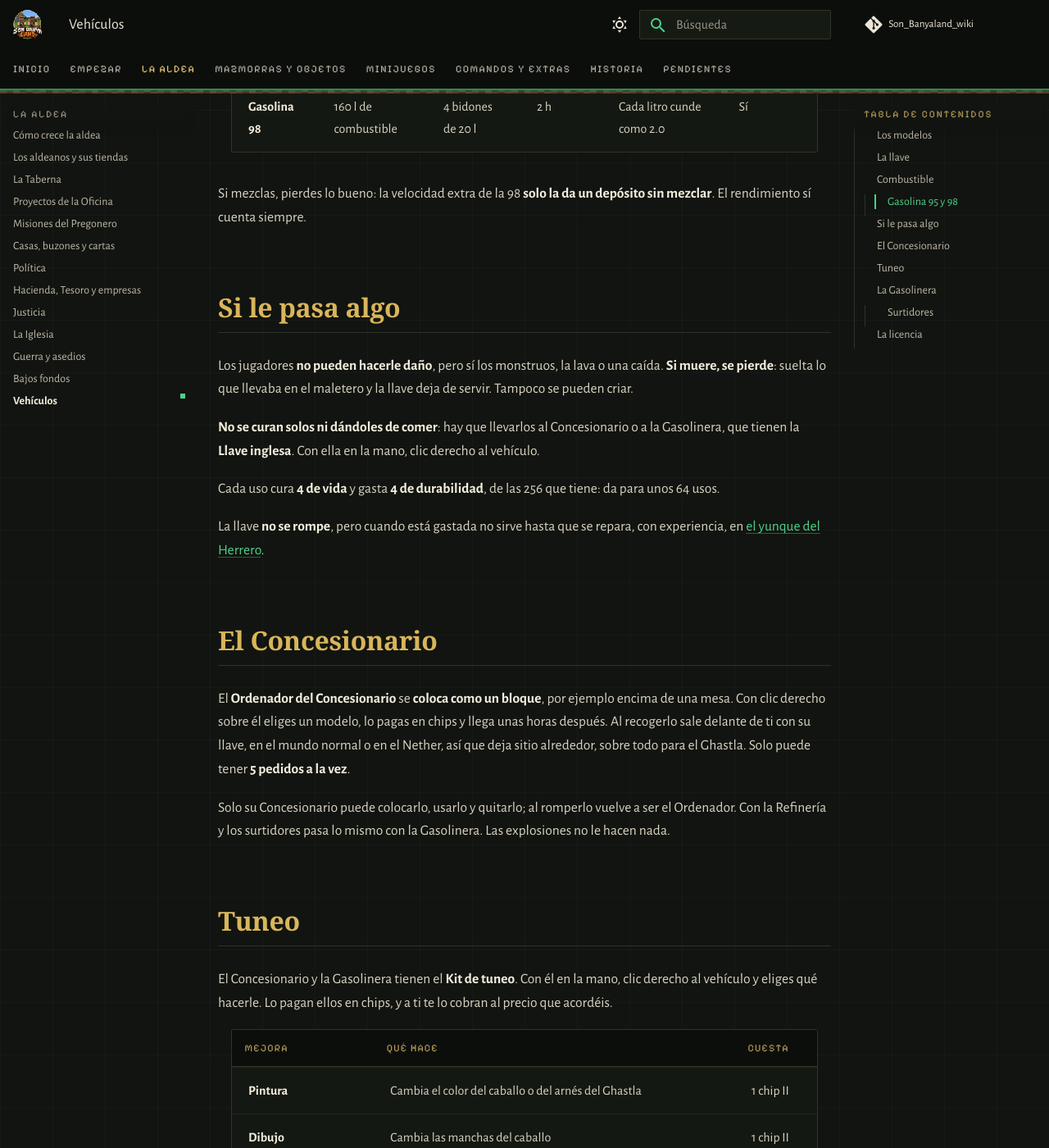
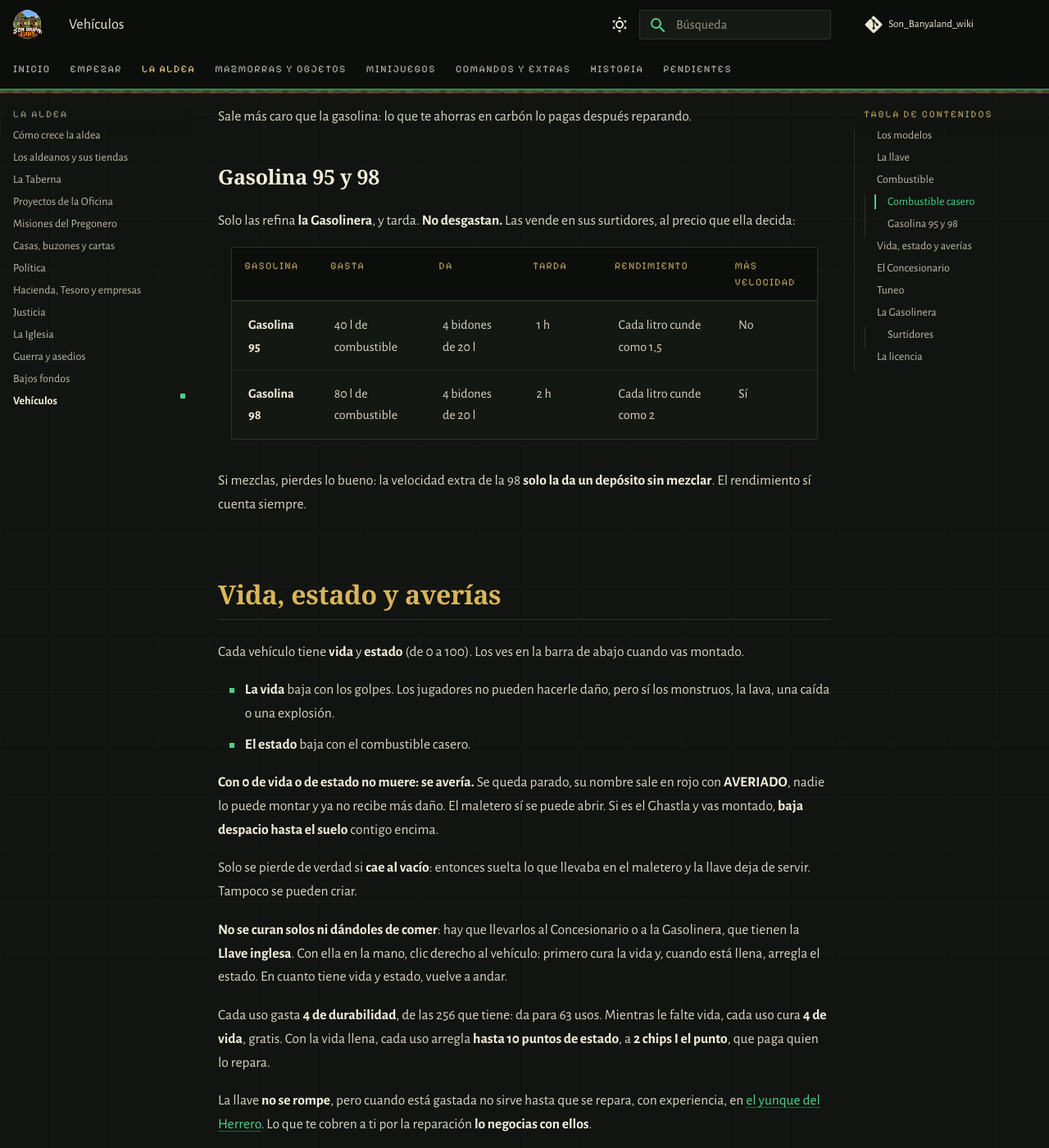
Before and after one commit to PigPilgrim/Son_Banyaland_wiki, an MkDocs documentation site: the page built from docs/vehiculos.md, in a window 1280 px wide and 1400 px high, scrolled down 2660 px. Shown: the whole window at 82% size. Built offline with MkDocs 1.6.1 and Material for MkDocs 9.7.7, drawn with Linux system fonts in a browser that asks for light colours; some web fonts are replaced; comment, search, counter and statistics services are not loaded; some of the changed text lies outside the part shown.

Commit message:
Vehículos: combustible casero que desgasta, estado y averías, asedio por zonas, llave para repostar, surtidores cerrados y lo que se le debe al antiguo dueño
Co-Authored-By: Claude Opus 5.5 <noreply@anthropic.com>

```diff
--- a/docs/_generado/combustibles.md
+++ b/docs/_generado/combustibles.md
@@ -1,9 +1,8 @@
-| Combustible | Da |
-|---|---|
-| Cubo de lava | 100 l |
-| Bloque de carbón | 80 l |
-| Bloque de algas secas | 20 l |
-| Vara de blaze | 12 l |
-| Carbón | 8 l |
-| Carbón vegetal | 8 l |
-| Cualquier otra cosa que arda en un horno (tablones, troncos...) | 1.5 l |
+| Combustible | Da | Le quita de estado |
+|---|---|---|
+| Cubo de lava | 8 l | 2 puntos |
+| Bloque de carbón | 40 l | 10 puntos |
+| Bloque de algas secas | 10 l | 2,5 puntos |
+| Vara de blaze | 6 l | 1,5 puntos |
+| Carbón | 4 l | 1 punto |
+| Carbón vegetal | 4 l | 1 punto |
--- a/docs/_generado/gasolinas.md
+++ b/docs/_generado/gasolinas.md
@@ -1,4 +1,4 @@
 | Gasolina | Gasta | Da | Tarda | Rendimiento | Más velocidad |
 |---|---|---|---|---|---|
-| **Gasolina 95** | 80 l de combustible | 4 bidones de 20 l | 1 h | Cada litro cunde como 1.5 | No |
-| **Gasolina 98** | 160 l de combustible | 4 bidones de 20 l | 2 h | Cada litro cunde como 2.0 | Sí |
+| **Gasolina 95** | 40 l de combustible | 4 bidones de 20 l | 1 h | Cada litro cunde como 1,5 | No |
+| **Gasolina 98** | 80 l de combustible | 4 bidones de 20 l | 2 h | Cada litro cunde como 2 | Sí |
--- a/docs/_generado/llave_inglesa.md
+++ b/docs/_generado/llave_inglesa.md
@@ -1 +1 @@
-Cada uso cura **4 de vida** y gasta **4 de durabilidad**, de las 256 que tiene: da para unos 64 usos.
+Cada uso gasta **4 de durabilidad**, de las 256 que tiene: da para 63 usos. Mientras le falte vida, cada uso cura **4 de vida**, gratis. Con la vida llena, cada uso arregla **hasta 10 puntos de estado**, a **2 chips I el punto**, que paga quien lo repara.
--- a/docs/_generado/vehiculos.md
+++ b/docs/_generado/vehiculos.md
@@ -1,8 +1,8 @@
 | Modelo | Animal | Vida | Velocidad | Depósito | Gasta cada 100 bloques | Maletero | Le cuesta al concesionario | Tarda en llegar |
 |---|---|---|---|---|---|---|---|---|
-| **Burro Transit** | Burro | 30 | 0.36 | 100 l | 1 l | 27 huecos | 2 chips II | 6 h |
-| **BlockMW** | Caballo | 30 | 0.4 | 80 l | 1.5 l | 18 huecos | 6 chips II | 12 h |
-| **Reston Martin** | Caballo | 24 | 0.45 | 80 l | 2 l | 9 huecos | 8 chips II | 12 h |
-| **Minerari** | Caballo | 20 | 0.52 | 60 l | 2.5 l | No tiene | 16 chips II | 24 h |
-| **Blockatti** | Caballo | 20 | 0.6 | 50 l | 3 l | No tiene | 24 chips II | 24 h |
-| **Ghastla** | Happy ghast (vuela) | 40 | 0.12 | 120 l | 3 l | 18 huecos | 32 chips II | 24 h |
+| **Burro Transit** | Burro | 30 | 0,36 | 100 l | 1 l | 27 huecos | 2 chips II | 6 h |
+| **BlockMW** | Caballo | 30 | 0,4 | 80 l | 1,5 l | 18 huecos | 6 chips II | 12 h |
+| **Reston Martin** | Caballo | 24 | 0,45 | 80 l | 2 l | 9 huecos | 8 chips II | 12 h |
+| **Minerari** | Caballo | 20 | 0,52 | 60 l | 2,5 l | No tiene | 16 chips II | 24 h |
+| **Blockatti** | Caballo | 20 | 0,6 | 50 l | 3 l | No tiene | 24 chips II | 24 h |
+| **Ghastla** | Happy ghast (vuela) | 40 | 0,12 | 120 l | 3 l | 18 huecos | 32 chips II | 24 h |
--- a/docs/guerra.md
+++ b/docs/guerra.md
@@ -72,6 +72,9 @@ Es **gratis**. Se avisa a los vecinos de las dos aldeas, y desde ese momento:
    y no se mueve. La barra de arriba enseña el % de conquista y el tiempo que queda.
 5. **Si la conquista llega al 100 %, ganan los atacantes.** Si se acaba el tiempo antes, ganan los defensores.
 
+Mientras dura, **en la zona de la aldea atacada no se puede volar** con el Ghastla de los [vehículos](vehiculos.md):
+quien entre volando baja despacio hasta el suelo.
+
 Quien gana se lleva **10 puntos** y **el 10 % del Tesoro** de la otra aldea (de cada moneda).
 
 !!! tip "Para defender basta con estar"
--- a/docs/vehiculos.md
+++ b/docs/vehiculos.md
@@ -14,7 +14,10 @@ Concesionario** y **una Gasolinera**, que reparte **el Alcalde**, y cada uno es
 
 La velocidad se lee así: un caballo normal va de 0,11 a 0,34 y un burro o una mula, a 0,175, así que **todos los
 modelos corren más que cualquier animal normal**. El Ghastla vuela y se mide aparte: un happy ghast normal va a 0,05.
-**Durante un asedio no puede volar.**
+
+**Cuando nadie lo monta, se queda quieto**: no se va paseando. Y **en la zona de una aldea que está sufriendo un
+[asedio](guerra.md#el-asedio-entre-aldeas) no se puede volar**: si entras volando, el Ghastla baja despacio y te deja
+en el suelo. En el resto del mundo se vuela con normalidad.
 
 El precio de la tabla es lo que **le cuesta al Concesionario** pedirlo a fábrica, y se paga con chips de cualquier nivel:
 si das de más, te devuelve el cambio. Lo que pagas tú **lo negocias con él**.
@@ -25,41 +28,61 @@ si das de más, te devuelve el cambio. Lo que pagas tú **lo negocias con él**.
 
 - **Clic derecho al vehículo**, con la llave en el inventario: montar.
 - **Agachado y clic derecho**: abrir el maletero.
-- **Clic derecho con la llave en la mano**: te dice dónde está.
+- **Clic derecho con la llave en la mano**: te dice dónde está, su vida, su estado y su combustible.
 
-Sin la llave no se puede montar ni abrir el maletero.
+Sin la llave no se puede montar, ni abrir el maletero, ni repostar.
+
+!!! tip "Antes de comprar, mira la llave"
+    La llave dice **el modelo y la matrícula** del vehículo, y **no se puede renombrar en el yunque** (los bidones
+    tampoco). Si alguien te enseña una llave sin esa descripción, no es de un vehículo.
 
 ## Combustible
 
 Mientras te mueves gasta, y **sin combustible anda muy despacio**. Para repostar, **haz clic derecho al vehículo con el
-combustible en la mano**. Puede hacerlo cualquiera, también sin llave. Cada vehículo sale de fábrica con un cuarto de
-depósito.
+combustible en la mano y su llave en el inventario**. Cada vehículo sale de fábrica con un cuarto de depósito.
 
-**Vale todo lo que arda en un horno:**
+### Combustible casero
+
+Solo sirve lo de esta tabla (nada de tablones, palos ni troncos). Es **de mala calidad**: cada vez que lo echas,
+**le quita estado al vehículo**, y arreglarlo cuesta chips.
 
 --8<-- "_generado/combustibles.md"
 
+Sale más caro que la gasolina: lo que te ahorras en carbón lo pagas después reparando.
+
 ### Gasolina 95 y 98
 
-Solo las refina **la Gasolinera**, y tarda. Se venden en bidones, al precio que ella decida:
+Solo las refina **la Gasolinera**, y tarda. **No desgastan.** Las vende en sus surtidores, al precio que ella decida:
 
 --8<-- "_generado/gasolinas.md"
 
 Si mezclas, pierdes lo bueno: la velocidad extra de la 98 **solo la da un depósito sin mezclar**. El rendimiento sí
 cuenta siempre.
 
-## Si le pasa algo
+## Vida, estado y averías
 
-Los jugadores **no pueden hacerle daño**, pero sí los monstruos, la lava o una caída. **Si muere, se pierde**: suelta lo
-que llevaba en el maletero y la llave deja de servir. Tampoco se pueden criar.
+Cada vehículo tiene **vida** y **estado** (de 0 a 100). Los ves en la barra de abajo cuando vas montado.
+
+- **La vida** baja con los golpes. Los jugadores no pueden hacerle daño, pero sí los monstruos, la lava, una caída o
+  una explosión.
+- **El estado** baja con el combustible casero.
+
+**Con 0 de vida o de estado no muere: se avería.** Se queda parado, su nombre sale en rojo con **AVERIADO**, nadie lo
+puede montar y ya no recibe más daño. El maletero sí se puede abrir. Si es el Ghastla y vas montado, **baja despacio
+hasta el suelo** contigo encima.
+
+Solo se pierde de verdad si **cae al vacío**: entonces suelta lo que llevaba en el maletero y la llave deja de servir.
+Tampoco se pueden criar.
 
 **No se curan solos ni dándoles de comer**: hay que llevarlos al Concesionario o a la Gasolinera, que tienen la
-**Llave inglesa**. Con ella en la mano, clic derecho al vehículo.
+**Llave inglesa**. Con ella en la mano, clic derecho al vehículo: primero cura la vida y, cuando está llena, arregla el
+estado. En cuanto tiene vida y estado, vuelve a andar.
 
 --8<-- "_generado/llave_inglesa.md"
 
 La llave **no se rompe**, pero cuando está gastada no sirve hasta que se repara, con experiencia, en
-[el yunque del Herrero](aldeanos.md#reparar-con-experiencia).
+[el yunque del Herrero](aldeanos.md#reparar-con-experiencia). Lo que te cobren a ti por la reparación **lo negocias
+con ellos**.
 
 ## El Concesionario
 
@@ -75,6 +98,9 @@ surtidores pasa lo mismo con la Gasolinera. Las explosiones no le hacen nada.
 
 El Concesionario y la Gasolinera tienen el **Kit de tuneo**. Con él en la mano, clic derecho al vehículo y eliges qué
 hacerle. Lo pagan ellos en chips, y a ti te lo cobran al precio que acordéis.
+
+Las armaduras de **hierro, diamante y netherita** solo se pueden poner cuando ha llegado su edad, como las de los
+jugadores. Las de cobre y oro, siempre.
 
 --8<-- "_generado/tuneo.md"
 
@@ -92,9 +118,12 @@ En la Refinería se **encargan los surtidores**, y cada uno cuesta más que el a
 
 - **La Gasolinera** lo coloca donde quiera, lo carga con sus bidones y pone el precio de cada uno. Lo cobrado se queda en el
   surtidor hasta que lo recoge.
-- **Para repostar**, acerca el vehículo a 8 bloques o menos, haz clic derecho al surtidor y elige la gasolina. Se paga en
-  chips, y puede hacerlo cualquiera, también sin llave.
+- **Para repostar**, ve montado o acerca tu vehículo a 8 bloques o menos, haz clic derecho al surtidor y elige la
+  gasolina. **Hace falta llevar su llave.** Se paga en chips.
+- **Pagas el precio que ves al abrir el menú.** Si la Gasolinera lo cambia mientras lo tienes abierto, no se te cobra
+  nada y te enseña el nuevo.
 - Encima del surtidor hay un letrero con los precios y lo que queda.
+- **Si la aldea se queda sin Gasolinera, sus surtidores cierran** hasta que haya otra, que se los queda vacíos.
 
 ## La licencia
 
@@ -105,4 +134,12 @@ En la Refinería se **encargan los surtidores**, y cada uno cuesta más que el a
    Su nombre sale en el cartel del Funcionario.
 
 Si cierras la empresa, o el Alcalde te la quita, pierdes la licencia. Cuando te la quita él, la empresa sigue con su caja,
-pero pasa a ser de tipo *Otro*. Los pedidos y las tandas a medias se quedan para quien la lleve después.
+pero pasa a ser de tipo *Otro*.
+
+**Lo que era tuyo no se lo queda el siguiente:**
+
+- El dinero cobrado en los surtidores y los bidones que tenían cargados, te los devuelven.
+- Los pedidos a fábrica que aún no habías recogido, te los pagan a su precio.
+- Las tandas de la Refinería te llegan cuando acaban de refinarse.
+
+Si no estás conectado, te llega al entrar.
```
Also changed, not shown: generar.py (+8 -5 lines).
